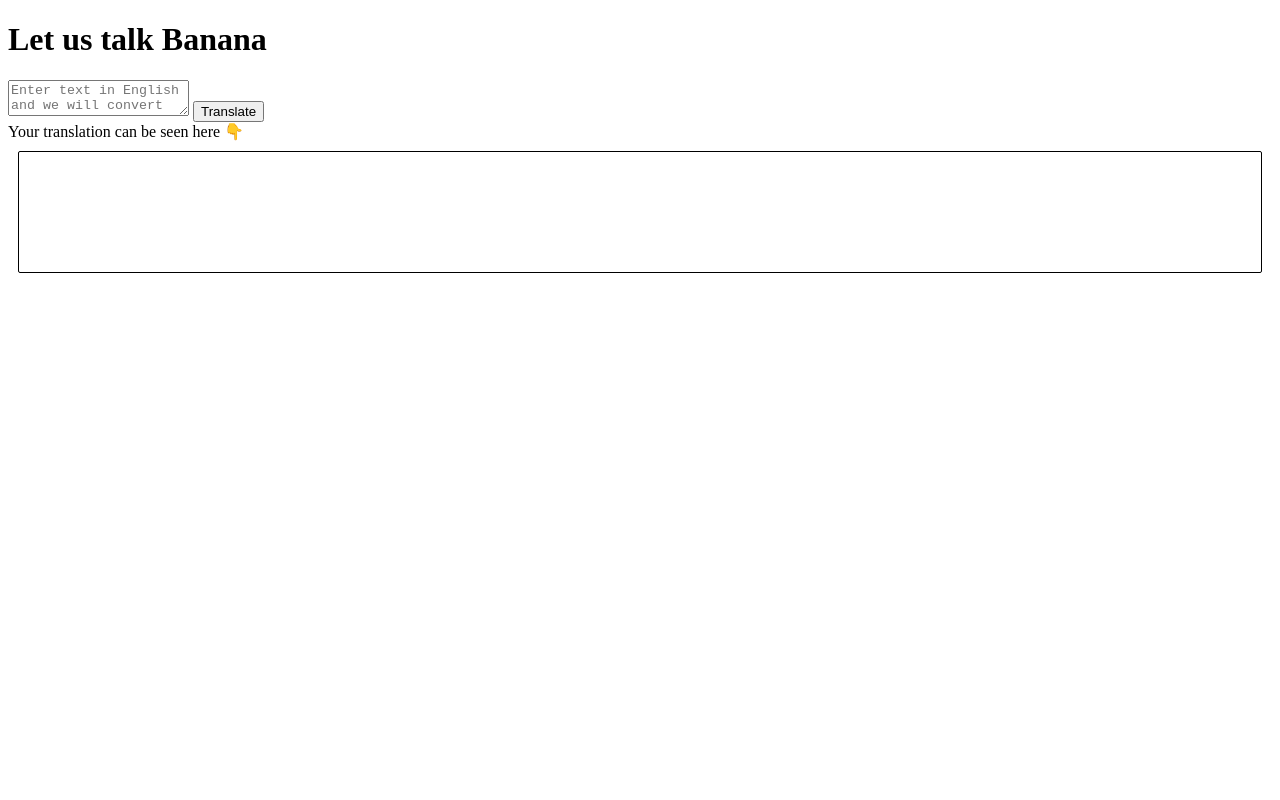
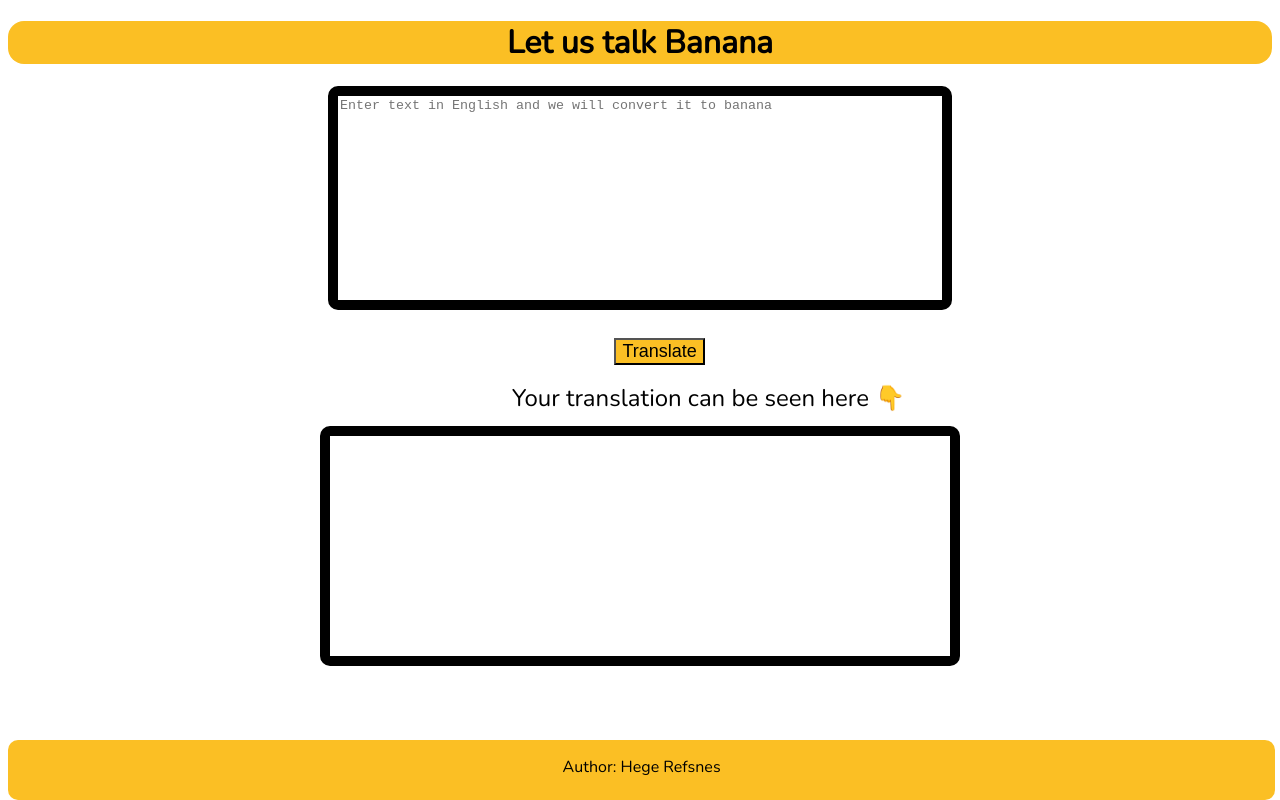
Before and after one commit to sladyn98/banana-speak, a plain HTML site: page index.html in a window 1280 px wide. Drawn offline with nearby package versions, Linux system fonts and the light colour scheme.

Commit message:
Complete project

```diff
--- a/app.js
+++ b/app.js
@@ -2,6 +2,20 @@ var btnTranslate = document.querySelector("#btn-translate");
 var textArea = document.querySelector("#txt-input")
 var outputDiv = document.querySelector("#output")
 
+
+function constructUrl(text) {
+  return  '	https://api.funtranslations.com/translate/minion.json' + "?" + "text=" + text
+}
+
+function callBackErrorHandler() {
+   console.log("Something went wrong with the api call")
+   alert("Sorry, something went wrong with the api call")
+}
 btnTranslate.addEventListener("click", () => {
-   outputDiv.innerText = "Hello world"
+   let inputText = textArea.value
+   console.log("Input text is " + inputText)
+   fetch(constructUrl(inputText))
+   .then(response => response.json())
+   .then(json => outputDiv.innerText = json.contents.translated)
+   .catch(callBackErrorHandler)
 })
--- a/index.html
+++ b/index.html
@@ -10,14 +10,33 @@
     </head>
     <body>
 
-        <h1>Let us talk Banana</h1>
-        <textarea id="txt-input" placeholder="Enter text in English and we will convert it to banana"></textarea>
+        <div class="container nav-pills nav">
+         <h1>Let us talk Banana</h1>
+        </div>
 
-        <button id="btn-translate">Translate</button>
+        <div class="text-area-div">
+           <textarea class="text-area" id="txt-input" placeholder="Enter text in English and we will convert it to banana"></textarea>
+        </div>
 
-        <div>Your translation can be seen here 👇 </div>
+        <br>
 
-        <div class="output-area" id="output"></div>
+        <div class="center">
+            <div >
+                <button id="btn-translate">Translate</button>
+            </div>
+        </div>
+
+        <br><br>
+
+        <div style="position: fixed; left: 40%; font-size: x-large;">Your translation can be seen here 👇 </div>
+
+        <br><br>
+
+      <div class="output-area" id="output"></div>
+
+      <footer class="footer">
+        <p>Author: Hege Refsnes</p>
+      </footer>
 
     <script src="app.js" type="text/javascript"></script>
     </body>
--- a/styles/style.css
+++ b/styles/style.css
@@ -1,8 +1,69 @@
+
+@import url('https://fonts.googleapis.com/css2?family=Nunito&display=swap');
+
+body{
+   font-family: 'Nunito', 'sans-serif';
+}
+
+:root {
+    --primary-color: #FBBF24;
+}
+
+
+/* Navigation bar */
+.nav {
+    text-align: center;
+    background-color: var(--primary-color);
+    border-radius: 1rem;
+}
+
+/* Text-Area */
+.text-area-div {
+    text-align: center;
+}
+
+.text-area {
+    resize: none;
+    height: 200px;
+    width: 600px;
+    border: 10px solid;
+    border-radius: 10px;
+}
+
+/* Translate Button */
+#btn-translate {
+    text-align: center;
+    margin-left: auto;
+    margin-right: auto;
+    background-color: #FBBF24;
+    box-shadow: none;
+    font-size: large;
+}
+
+/* Center div */
+.center{
+    position: fixed;
+    left: 48%;
+}
+
+/* Output Area */
 .output-area {
-    width: auto;
     padding: 10px 10px;
-    height: 100px;
-    border-radius: 2px;
-    border: 1px solid;
-    margin: 10px;
+    border-radius: 10px;
+    border: 10px solid;
+    height: 200px;
+    width: 600px;
+    margin: auto;
 }
+
+/* Footer */
+
+.footer{
+        position:absolute;
+        bottom:0;
+        width:99%;
+        height:60px;   /* Height of the footer */
+        background:var(--primary-color);
+        text-align: center;
+        border-radius: 10px;
+}
```
Also changed, not shown: images/undraw.svg (added).
